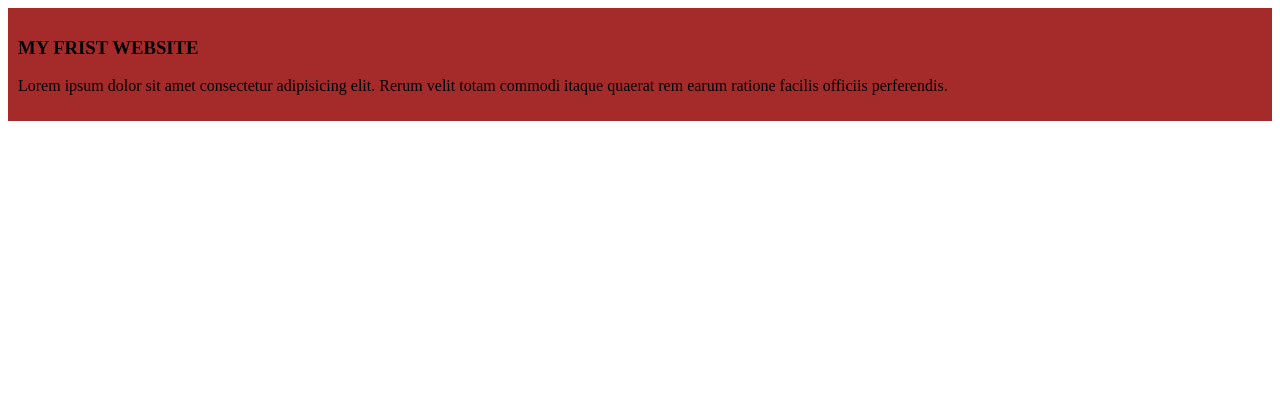
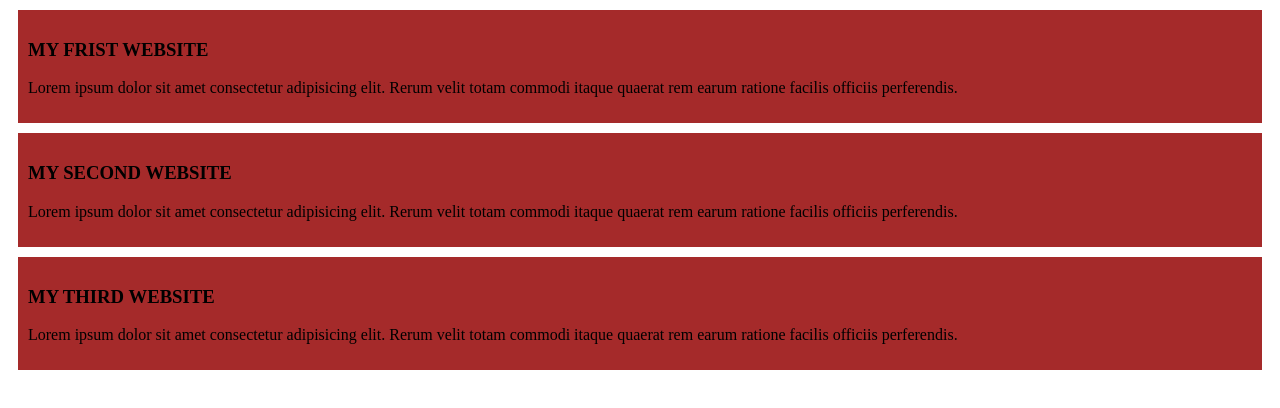
Before and after one commit to humayratazin/my-frist-github-repo, a plain HTML site: page index.html in a window 1280 px wide. Drawn offline with Linux system fonts and the light colour scheme.

Commit message:
added the second and third blog

```diff
--- a/index.html
+++ b/index.html
@@ -7,9 +7,23 @@
      <link rel="stylesheet" href="styles/blog.css">
 </head>
 <body>
+
     <div>
-       <h3>MY FRIST WEBSITE</h3>
-       <p>Lorem ipsum dolor sit amet consectetur adipisicing elit. Rerum velit totam commodi itaque quaerat rem earum ratione facilis officiis perferendis.</p>
-    </div>
+        <h3>MY FRIST WEBSITE</h3>
+        <p>Lorem ipsum dolor sit amet consectetur adipisicing elit. Rerum velit totam commodi itaque quaerat rem earum ratione facilis officiis perferendis.</p>
+
+     </div>
+
+     <div>
+        <h3>MY SECOND WEBSITE</h3>
+        <p>Lorem ipsum dolor sit amet consectetur adipisicing elit. Rerum velit totam commodi itaque quaerat rem earum ratione facilis officiis perferendis.</p>
+
+     </div>
+
+     <div>
+        <h3>MY THIRD WEBSITE</h3>
+        <p>Lorem ipsum dolor sit amet consectetur adipisicing elit. Rerum velit totam commodi itaque quaerat rem earum ratione facilis officiis perferendis.</p>
+
+     </div>
 </body>
 </html>
--- a/styles/blog.css
+++ b/styles/blog.css
@@ -1,5 +1,5 @@
 div{
      background-color: brown;
      padding: 10px;
-     margin: auto;
+     margin: 10px;
 }
```
